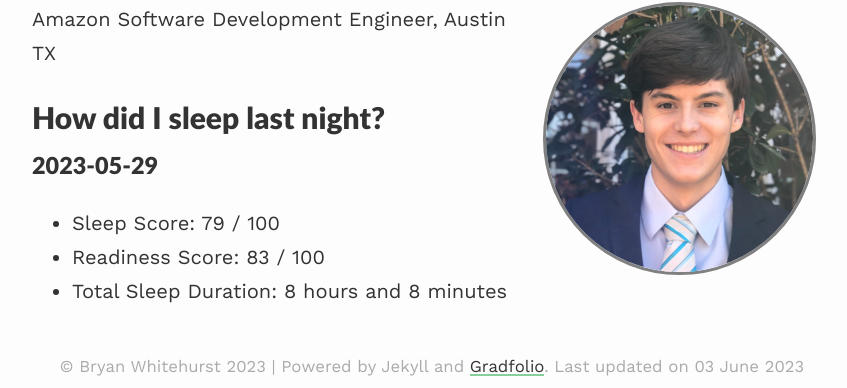
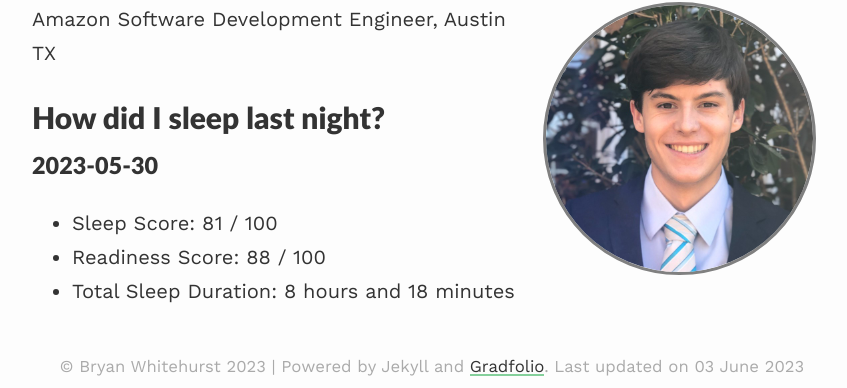
Before and after one commit to BryanWhitehurst/bryanwhitehurst.github.io, a Jekyll site: the page built from index.md, in a window 1280 px wide. Shown: the part 190-578 px from the top of the page, without its empty margins (208-1055 px from the left). Built offline with Jekyll 4.4.1, drawn with Linux system fonts in a browser that asks for light colours; nearby versions of some CDN libraries.

Commit message:
daily oura update

```diff
--- a/index.md
+++ b/index.md
@@ -10,7 +10,7 @@ published: true
 Amazon Software Development Engineer, Austin TX
 
 # How did I sleep last night?
-### 2023-05-29
-- Sleep Score: 79 / 100
-- Readiness Score: 83 / 100
-- Total Sleep Duration: 8 hours and 8 minutes
+### 2023-05-30
+- Sleep Score: 81 / 100
+- Readiness Score: 88 / 100
+- Total Sleep Duration: 8 hours and 18 minutes
```
